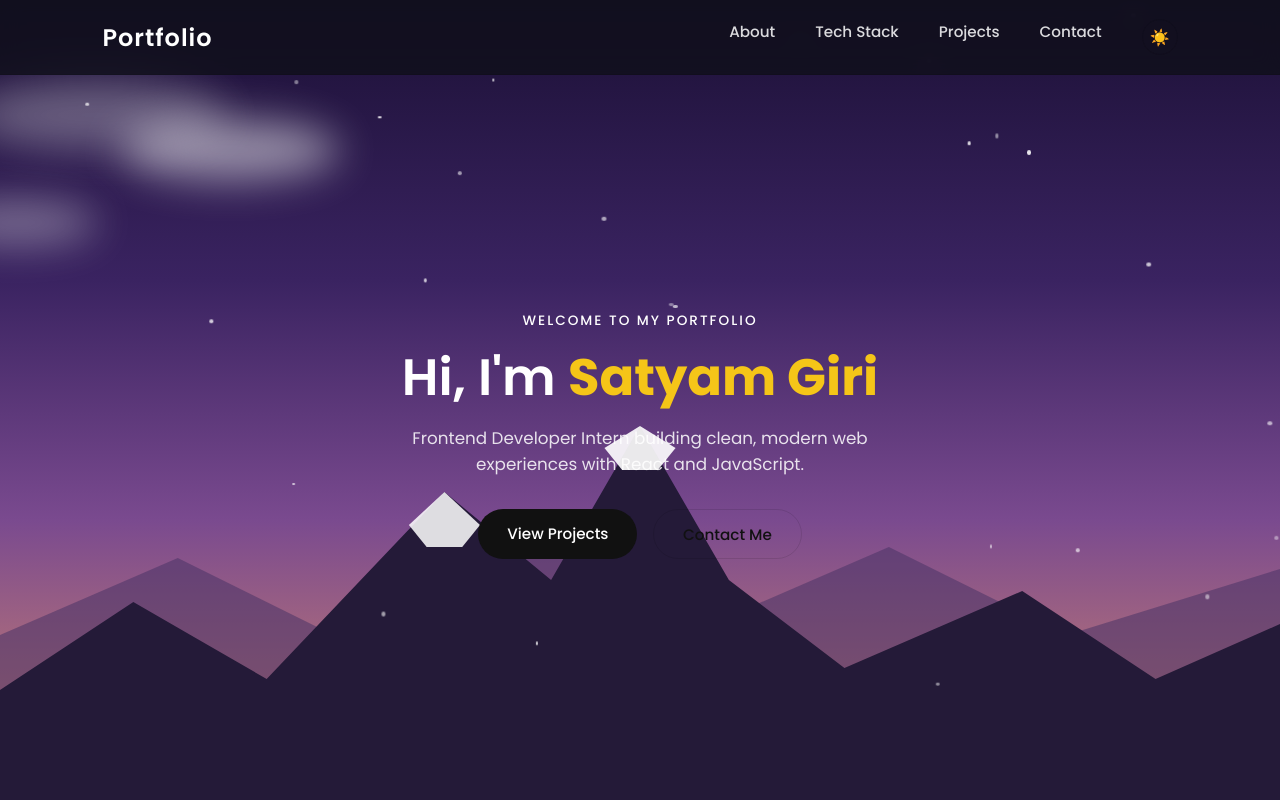
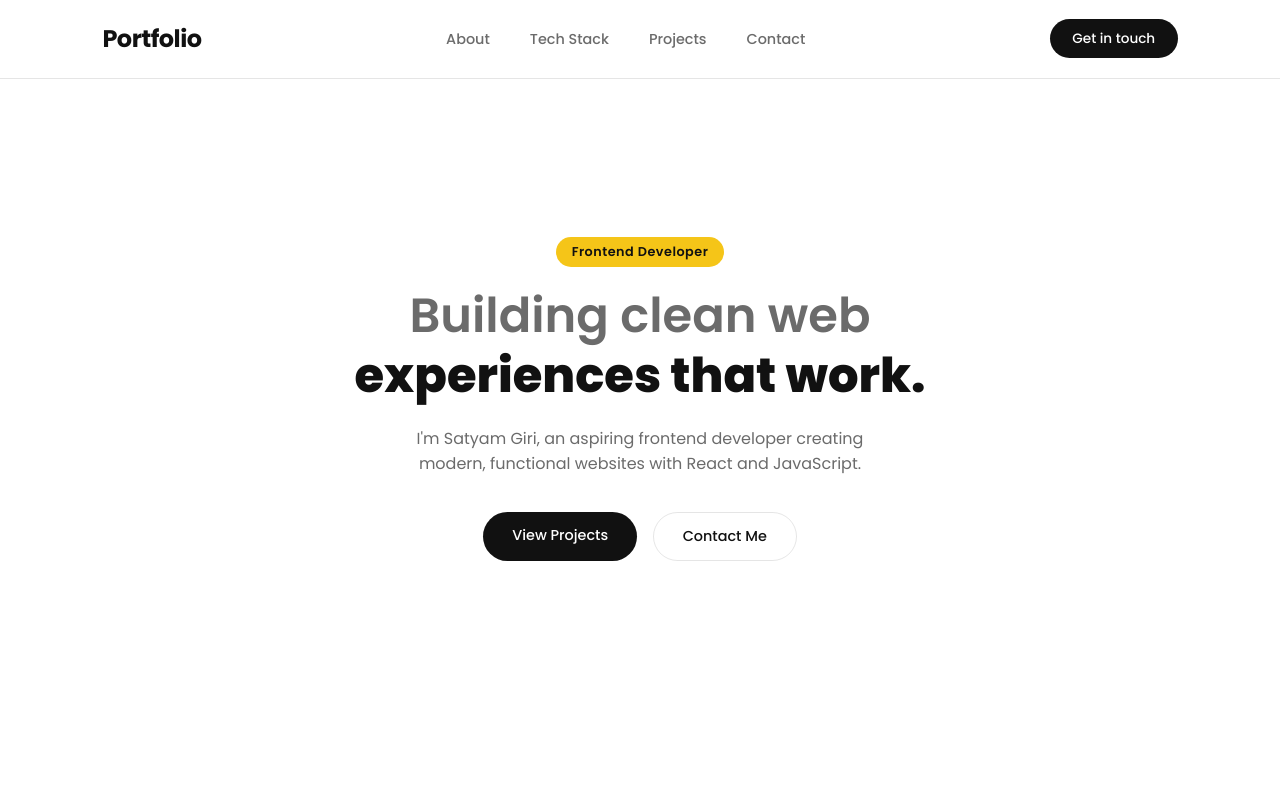
Before and after one commit to satyamgiri9846-cmyk/my-portfolio, a React (Vite) app: page / in a window 1280 px wide. Shown: the top 800 px of the page. Built offline with nearby package versions, Linux system fonts and the light colour scheme.

Commit message:
Redesign Navbar and Hero to match minimal reference style

```diff
--- a/src/App.jsx
+++ b/src/App.jsx
@@ -4,7 +4,6 @@ import About from "./components/About";
 import TechStack from "./components/TechStack";
 import Projects from "./components/Projects";
 import Contact from "./components/Contact";
-import MountainBackground from "./components/MountainBackground";
 
 
 const navLinks = [
@@ -50,15 +49,15 @@ const contactData = {
 function App() {
   return (
     <div>
-      <MountainBackground />
       <Navbar siteName="Portfolio" links={navLinks} />
-      <Hero
-        greeting="Welcome to my portfolio"
-        name="Satyam Giri"
-        tagline="Frontend Developer Intern building clean, modern web experiences with React and JavaScript."
-        primaryBtn={{ label: "View Projects", href: "#projects" }}
-        secondaryBtn={{ label: "Contact Me", href: "#contact" }}
-      />
+     <Hero
+  badge="Frontend Developer"
+  headline1="Building clean web"
+  headline2="experiences that work."
+  tagline="I'm Satyam Giri, an aspiring frontend developer creating modern, functional websites with React and JavaScript."
+  primaryBtn={{ label: "View Projects", href: "#projects" }}
+  secondaryBtn={{ label: "Contact Me", href: "#contact" }}
+/>
       <About bio={aboutData.bio} skills={aboutData.skills} />
       <TechStack techs={techs} />
       <Projects projects={projects} />
--- a/src/components/Hero.css
+++ b/src/components/Hero.css
@@ -1,41 +1,40 @@
 .hero {
-  min-height: 90vh;
+  min-height: 80vh;
   display: flex;
   flex-direction: column;
   justify-content: center;
   align-items: center;
   text-align: center;
-  gap: 1rem;
-  animation: fadeInUp 1s ease forwards;
-  opacity: 0;
+  gap: 1.2rem;
 }
 
-.hero span {
-  color: #ffffff;
-  font-weight: 500;
-  letter-spacing: 2px;
-  text-transform: uppercase;
-  font-size: 0.85rem;
+.hero-badge {
+  background: var(--accent);
+  color: #111111;
+  padding: 0.4rem 1rem;
+  border-radius: 20px;
+  font-weight: 600;
+  font-size: 0.8rem;
+  letter-spacing: 0.5px;
 }
 
 .hero h1 {
-  font-size: 3.2rem;
-  line-height: 1.2;
-  color: #ffffff;
+  font-size: 3rem;
+  line-height: 1.25;
+  color: var(--text-muted);
+  font-weight: 600;
 }
 
 .hero h1 span {
-  color: #f5c518;
-  text-transform: none;
-  letter-spacing: 0;
-  font-size: inherit;
-  font-weight: 700;
+  color: var(--text-light);
+  font-weight: 800;
 }
 
 .hero p {
-  color: rgba(255, 255, 255, 0.85);
-  max-width: 500px;
-  font-size: 1.05rem;
+  color: var(--text-muted);
+  max-width: 480px;
+  font-size: 1rem;
+  line-height: 1.6;
 }
 
 .hero-buttons {
@@ -48,7 +47,7 @@
   padding: 0.8rem 1.8rem;
   border-radius: 30px;
   font-weight: 500;
-  font-size: 0.95rem;
+  font-size: 0.9rem;
   transition: transform 0.2s ease, box-shadow 0.2s ease;
   cursor: pointer;
   border: none;
@@ -67,16 +66,5 @@
 
 .btn:hover {
   transform: translateY(-3px);
-  box-shadow: 0 8px 20px rgba(0, 0, 0, 0.15);
+  box-shadow: 0 8px 20px rgba(0, 0, 0, 0.12);
 }
-
-@keyframes fadeInUp {
-  from {
-    opacity: 0;
-    transform: translateY(30px);
-  }
-  to {
-    opacity: 1;
-    transform: translateY(0);
-  }
-}
--- a/src/components/Hero.jsx
+++ b/src/components/Hero.jsx
@@ -1,10 +1,13 @@
 import "./Hero.css";
 
-function Hero({ greeting, name, tagline, primaryBtn, secondaryBtn }) {
+function Hero({ badge, headline1, headline2, tagline, primaryBtn, secondaryBtn }) {
   return (
     <section className="hero">
-      <span>{greeting}</span>
-      <h1>Hi, I'm <span>{name}</span></h1>
+      <span className="hero-badge">{badge}</span>
+      <h1>
+        {headline1}<br />
+        <span>{headline2}</span>
+      </h1>
       <p>{tagline}</p>
       <div className="hero-buttons">
         <a href={primaryBtn.href} className="btn btn-primary">{primaryBtn.label}</a>
--- a/src/components/Navbar.css
+++ b/src/components/Navbar.css
@@ -5,15 +5,16 @@
   justify-content: space-between;
   align-items: center;
   padding: 1.2rem 8%;
-  background: rgba(15, 15, 26, 0.8);
+  background: rgba(255, 255, 255, 0.85);
   backdrop-filter: blur(10px);
   z-index: 100;
   border-bottom: 1px solid var(--border-color);
 }
 
 .navbar h2 {
-  color: #ffffff;
-  letter-spacing: 1px;
+  color: var(--text-light);
+  letter-spacing: -0.5px;
+  font-weight: 700;
 }
 
 .navbar ul {
@@ -23,28 +24,26 @@
 }
 
 .navbar ul li a {
-  font-size: 0.95rem;
+  font-size: 0.9rem;
   font-weight: 500;
-  color: rgba(255, 255, 255, 0.85);
-  transition: color 0.25s ease;
+  color: var(--text-muted);
+  transition: color 0.2s ease;
 }
 
 .navbar ul li a:hover {
-  color: var(--accent);
+  color: var(--text-light);
 }
 
-.theme-toggle {
-  background: transparent;
- border: 1px solid var(--border-color);
-  border-radius: 50%;
-  width: 36px;
-  height: 36px;
-  font-size: 1rem;
-  cursor: pointer;
-  transition: transform 0.2s ease, border-color 0.2s ease;
+.navbar-cta {
+  background: #111111;
+  color: #ffffff;
+  padding: 0.6rem 1.4rem;
+  border-radius: 30px;
+  font-size: 0.85rem;
+  font-weight: 500;
+  transition: transform 0.2s ease;
 }
 
-.theme-toggle:hover {
-  transform: scale(1.1);
-  border-color: var(--accent);
+.navbar-cta:hover {
+  transform: translateY(-2px);
 }
--- a/src/components/Navbar.jsx
+++ b/src/components/Navbar.jsx
@@ -1,20 +1,6 @@
-import { useState, useEffect } from "react";
 import "./Navbar.css";
 
 function Navbar({ siteName, links }) {
-  const [theme, setTheme] = useState(() => {
-    return localStorage.getItem("theme") || "dark";
-  });
-
-  useEffect(() => {
-    document.documentElement.setAttribute("data-theme", theme);
-    localStorage.setItem("theme", theme);
-  }, [theme]);
-
-  const toggleTheme = () => {
-    setTheme(theme === "dark" ? "light" : "dark");
-  };
-
   return (
     <nav className="navbar">
       <h2>{siteName}</h2>
@@ -24,12 +10,8 @@ function Navbar({ siteName, links }) {
             <a href={link.href}>{link.label}</a>
           </li>
         ))}
-        <li>
-          <button className="theme-toggle" onClick={toggleTheme}>
-            {theme === "dark" ? "☀️" : "🌙"}
-          </button>
-        </li>
       </ul>
+      <a href="#contact" className="navbar-cta">Get in touch</a>
     </nav>
   );
 }
--- a/src/index.css
+++ b/src/index.css
@@ -1,4 +1,4 @@
-@import url('https://fonts.googleapis.com/css2?family=Poppins:wght@400;500;600;700&display=swap');
+@import url('https://fonts.googleapis.com/css2?family=Poppins:wght@400;500;600;700;800&display=swap');
 
 * {
   margin: 0;
@@ -32,11 +32,11 @@ body {
 }
 
 section {
-  padding: 5rem 8%;
+  padding: 6rem 8%;
 }
 
 h1, h2, h3 {
-  font-weight: 600;
+  font-weight: 700;
 }
 
 a {
@@ -46,65 +46,5 @@ a {
 
 ::selection {
   background: var(--accent);
-  color: white;
+  color: #111111;
 }
-
-.bg-orbs {
-  position: fixed;
-  top: 0;
-  left: 0;
-  width: 100%;
-  height: 100%;
-  overflow: hidden;
-  z-index: -1;
-  pointer-events: none;
-}
-
-.orb {
-  position: absolute;
-  border-radius: 50%;
-  filter: blur(90px);
-  opacity: 0.55;
-}
-
-.orb-1 {
-  width: 400px;
-  height: 400px;
-  background: var(--accent);
-  top: -100px;
-  left: -100px;
-  animation: floatOrb1 10s ease-in-out infinite;
-}
-
-.orb-2 {
-  width: 350px;
-  height: 350px;
-  background: var(--accent-light);
-  bottom: -80px;
-  right: -80px;
-  animation: floatOrb2 12s ease-in-out infinite;
-}
-
-.orb-3 {
-  width: 300px;
-  height: 300px;
-  background: var(--accent);
-  top: 40%;
-  left: 60%;
-  animation: floatOrb3 14s ease-in-out infinite;
-}
-
-@keyframes floatOrb1 {
-  0%, 100% { transform: translate(0, 0); }
-  50% { transform: translate(100px, 150px); }
-}
-
-@keyframes floatOrb2 {
-  0%, 100% { transform: translate(0, 0); }
-  50% { transform: translate(-120px, -100px); }
-}
-
-@keyframes floatOrb3 {
-  0%, 100% { transform: translate(0, 0); }
-  50% { transform: translate(-80px, 120px); }
-}
```
